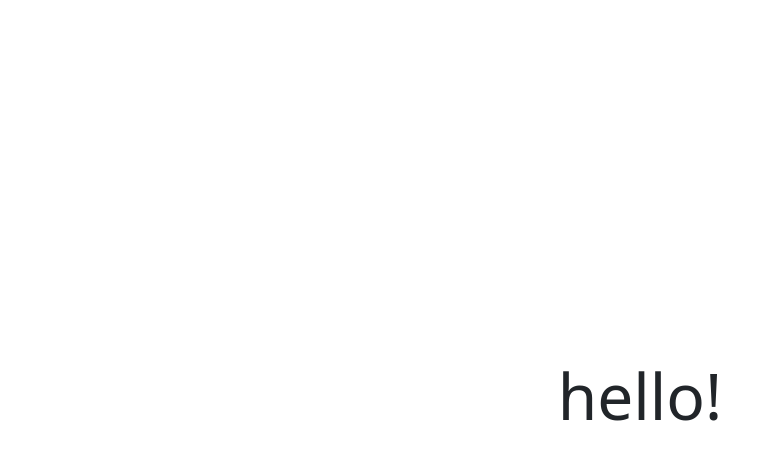
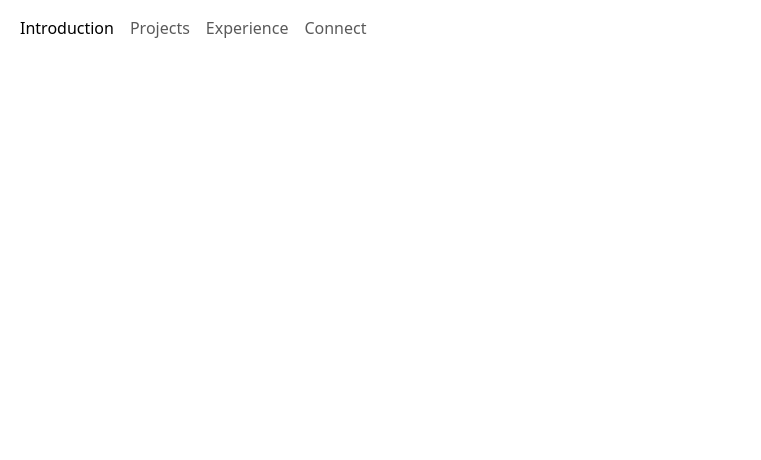
Before and after one commit to camrandev/portfolio-website, a React (Vite) app: page / in a window 1280 px wide. Shown: the top 460 px of the page, without its empty margins (0-761 px from the left). Built offline with nearby package versions, Linux system fonts and the light colour scheme.

Commit message:
add navbar outline

```diff
--- a/src/App.jsx
+++ b/src/App.jsx
@@ -1,13 +1,12 @@
 import { useState } from 'react'
+import Nav from './Nav'
 
 import './App.css'
 
 function App() {
 
   return (
-    <>
-      <h1 className='display-3'>hello!</h1>
-    </>
+          <Nav />
   )
 }
 
--- /dev/null
+++ b/src/Nav.jsx
@@ -0,0 +1,47 @@
+import React, { useState, useEffect } from "react";
+
+/** DESCRIPTION
+ *
+ * Props:
+ *
+ * State:
+ *
+ * PARENT -> Nav -> {CHILDREN}
+ */
+
+function Nav() {
+  //TODO:hamburger at med screen
+  //TODO:hide completely at small screen
+  //TODO:make navbar text stand out more
+  return (
+    <nav className="navbar navbar-expand-sm fixed-top">
+      <div className="container-fluid">
+        <div className="collapse navbar-collapse" id="navbarNav">
+          <ul className="navbar-nav">
+            <li className="nav-item">
+              <a className="nav-link active" aria-current="page" href="#">
+                Introduction
+              </a>
+            </li>
+            <li className="nav-item">
+              <a className="nav-link" href="#">
+                Projects
+              </a>
+            </li>
+            <li className="nav-item">
+              <a className="nav-link" href="#">
+                Experience
+              </a>
+            </li>
+            <li className="nav-item">
+              <a className="nav-link" href="#">Connect</a>
+            </li>
+          </ul>
+
+        </div>
+      </div>
+    </nav>
+  );
+}
+
+export default Nav;
```
